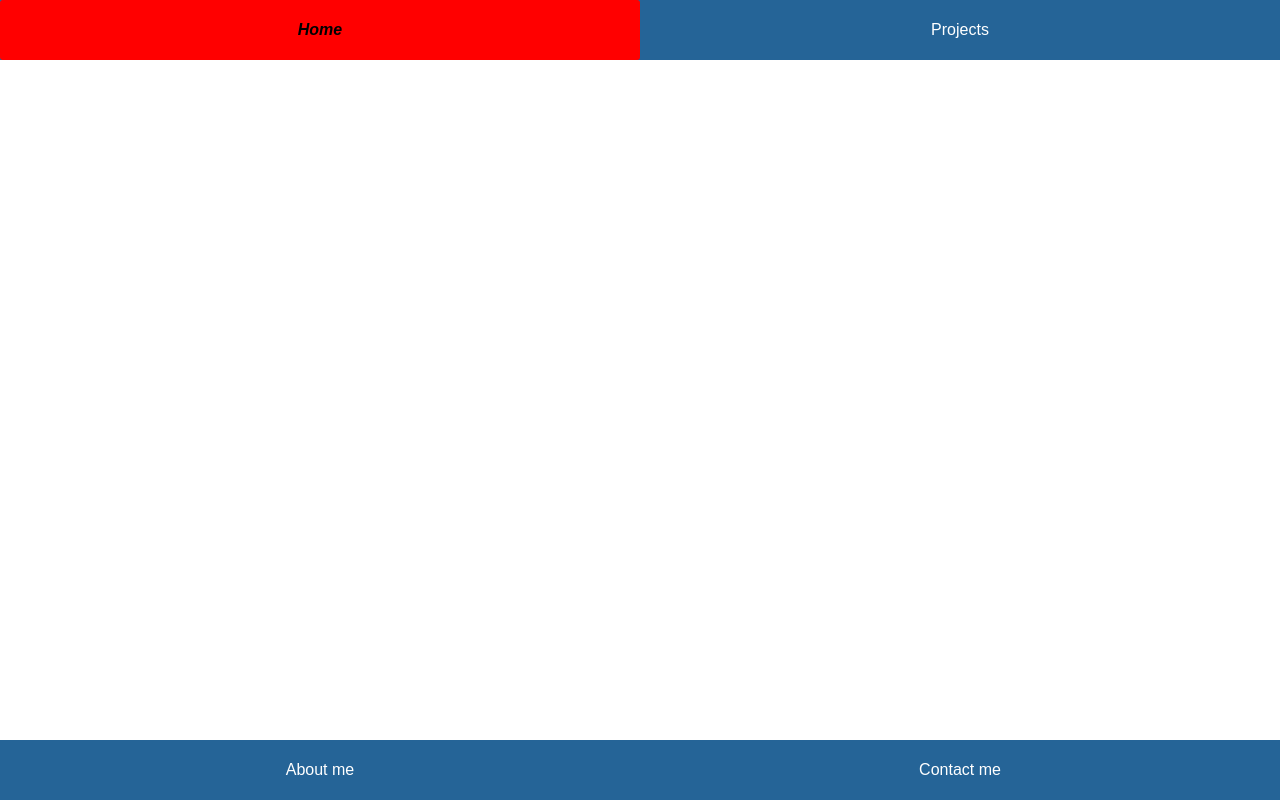
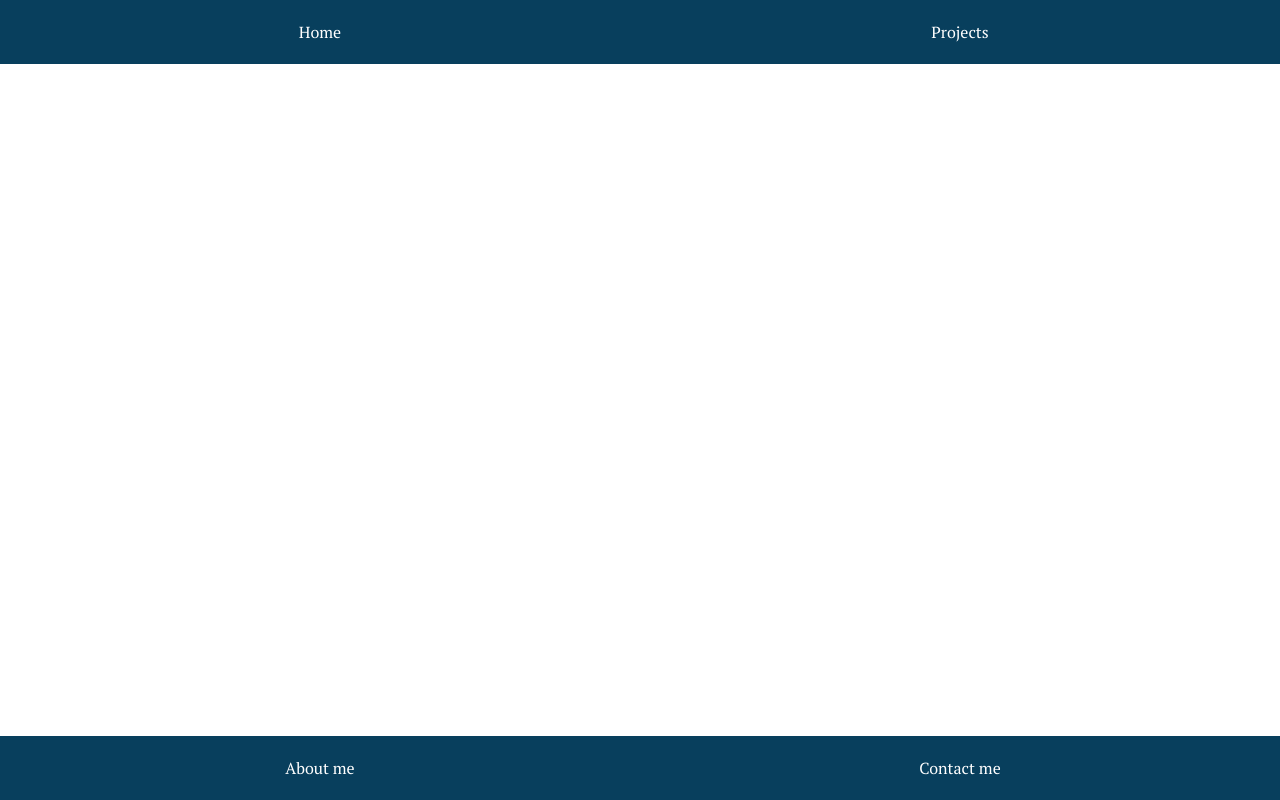
Before and after one commit to j-stuckey/web-portfolio, a React app: page / in a window 1280 px wide. Built offline with nearby package versions, Linux system fonts and the light colour scheme.

Commit message:
changed color of header and footer

```diff
--- a/public/index.html
+++ b/public/index.html
@@ -10,7 +10,7 @@
     -->
     <link rel="manifest" href="%PUBLIC_URL%/manifest.json">
     <link rel="shortcut icon" href="%PUBLIC_URL%/favicon.ico">
-    <link href="https://fonts.googleapis.com/css?family=Ubuntu" rel="stylesheet">
+    <link href="https://fonts.googleapis.com/css?family=PT+Serif" rel="stylesheet">
     <!--
       Notice the use of %PUBLIC_URL% in the tags above.
       It will be replaced with the URL of the `public` folder during the build.
--- a/src/styles/footer.css
+++ b/src/styles/footer.css
@@ -1,5 +1,5 @@
 .footer {
-    background-color: #256497;
+    background-color: #083F5D;
     /* position: fixed; */
     display: flex;
     justify-content: space-between;
@@ -10,6 +10,7 @@
 }
 
 .footer a {
+    font-family: 'PT Serif', serif;
     width: 50%;
     text-align: center;
     color: white;
@@ -19,8 +20,7 @@
 }
 
 .footer a:hover {
-    background-color: red;
-    color: black;
+    /* background-color: #0b2b46;
     font-style: italic;
-    font-weight: bold;
+    font-weight: bold; */
 }
--- a/src/styles/nav.css
+++ b/src/styles/nav.css
@@ -1,11 +1,12 @@
 .navbar {
-    background-color: #256497;
+    background-color: #083F5D;
     display: flex;
     justify-content: space-between;
     align-items: center;
 }
 
 .navbar a {
+    font-family: 'PT Serif', serif;
     width: 50%;
     text-align: center;
     color: white;
@@ -15,8 +16,7 @@
 }
 
 .navbar a:hover {
-    background-color: red;
-    color: black;
+    /* background-color: #0b2b46;
     font-style: italic;
-    font-weight: bold;
+    font-weight: bold; */
 }
```
